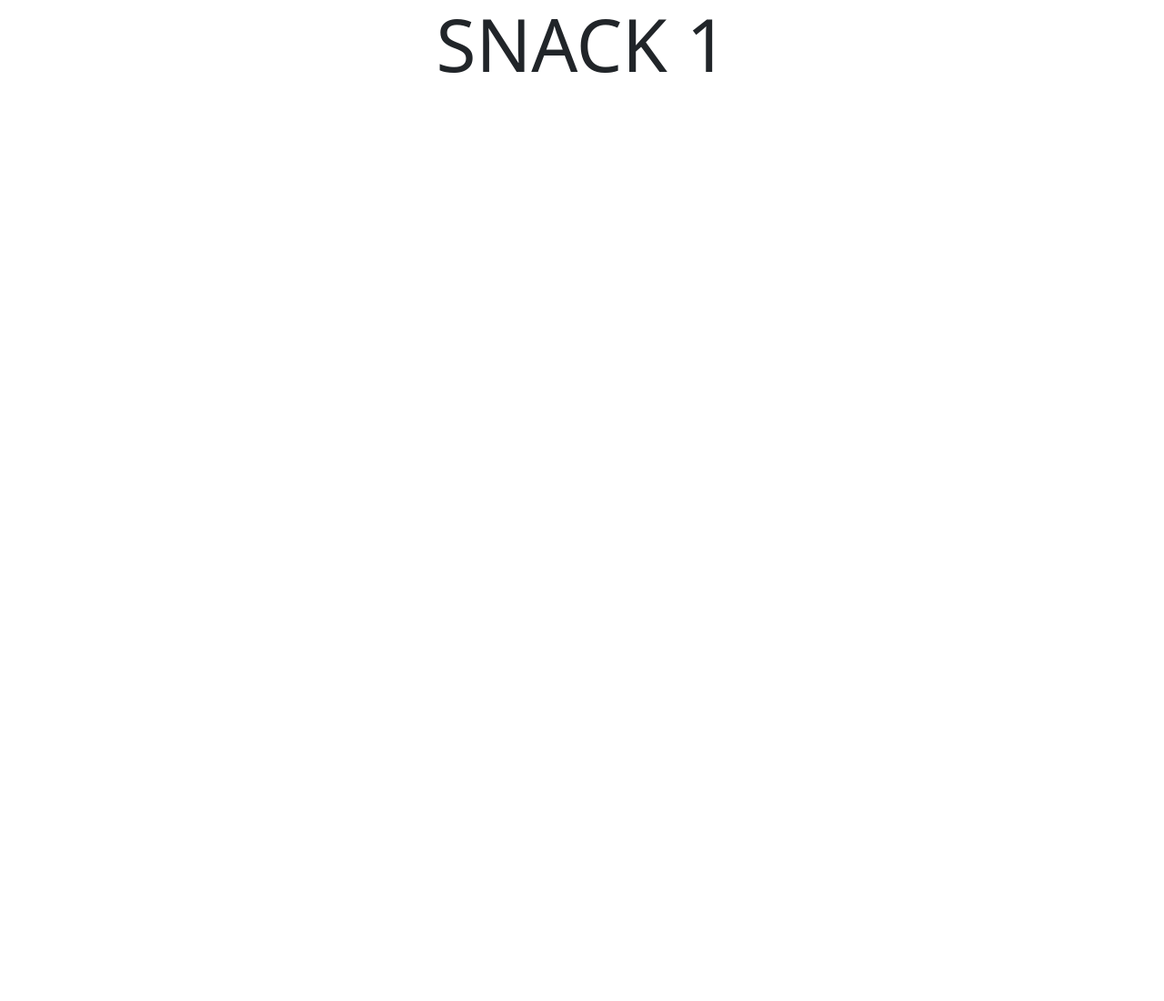
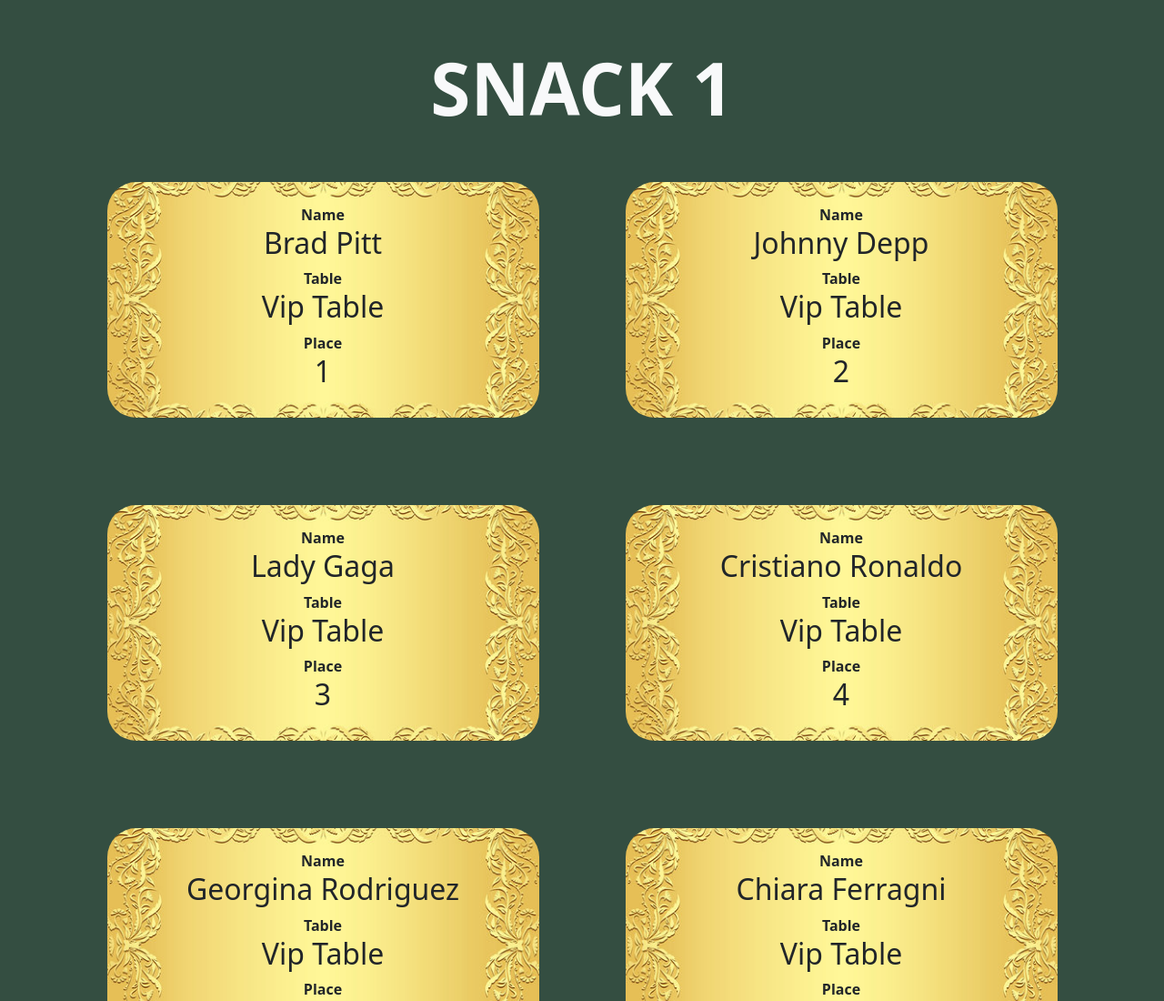
Before and after one commit to leonardomastrangelo/js-snack-es6, a plain HTML site: page index.html in a window 1280 px wide. Shown: the top 1100 px of the page at 91% size. Before the commit the page ends 800 px from the top, so only its background shows below. Drawn offline with nearby package versions, Linux system fonts and the light colour scheme.

Commit message:
styled snack 1

```diff
--- a/css/style.css
+++ b/css/style.css
@@ -0,0 +1,9 @@
+#snack-1 {
+    background-color: #344e41;
+}
+
+.col-lg-5 {
+    background-image: url(../img/ticket.jpg);
+    background-size: cover;
+    background-position: center;
+}
--- a/index.html
+++ b/index.html
@@ -12,12 +12,12 @@
 </head>
 <body>
 
-    <div class="container text-center">
+    <div id="snack-1" class="py-5">
+        <div class="container text-center">
+            <h1 class="text-uppercase display-1 text-light fw-bold">snack 1</h1>
+            <div class="row justify-content-around">
 
-        <h1 class="text-uppercase display-1">snack 1</h1>
-
-        <div class="row">
-
+            </div>
         </div>
     </div>
 
--- a/js/scripts.js
+++ b/js/scripts.js
@@ -2,23 +2,41 @@
  * * SNACK 1 *
 */
 // list of vip guests
-vipList = [ 'Brad Pitt', 'Johnny Depp', 'Lady Gaga', 'Cristiano Ronaldo', 'Georgina Rodriguez', 'Chiara Ferragni', 'Fedez', 'George Clooney', 'Amal Clooney', 'Maneskin'];
+vipList = ['Brad Pitt', 'Johnny Depp', 'Lady Gaga', 'Cristiano Ronaldo', 'Georgina Rodriguez', 'Chiara Ferragni', 'Fedez', 'George Clooney', 'Amal Clooney', 'Maneskin'];
 let place = 0
 let table = "Vip Table"
 let nameVip = ""
+// take row from html
+const row = document.querySelector(".row")
 
-// making every guest an object
-const vipz = []
-vipList.forEach((vip,index)=>
-{
+// making every guest an object and print them in html
+const vipz = vipList.map((vip, index) => {
     let person = {}
     person.nameVip = vip
     person.placeNum = index + 1
     person.table = table
-    vipz.push(person)
+    printTicket(person.nameVip,person.placeNum,person.table)
+    return person
 }
 )
+// print in console the new array of objects
 console.log(vipz);
+
+// fn to print in html every vip
+function printTicket(name,placeNum,tableType) {
+    let template =
+        `
+    <div class="col-12 col-lg-5 my-5 py-4 rounded-5">
+        <strong>Name</strong>
+        <h2>${name}</h2>
+        <strong>Table</strong>
+        <h2>${tableType}</h2>
+        <strong>Place</strong>
+        <h2>${placeNum}</h2>
+    </div>
+    `
+    row.innerHTML += template
+}
 
 
 /**
@@ -28,47 +46,47 @@ console.log(vipz);
 const students =
     [
         {
-        studentID : 213,
-        studentName : "Marco della Rovere",
-        grades : 78
+            studentID: 213,
+            studentName: "Marco della Rovere",
+            grades: 78
         },
         {
-        studentID : 110,
-        studentName : "Paola Cortellessa ",
-        grades : 96
+            studentID: 110,
+            studentName: "Paola Cortellessa ",
+            grades: 96
         },
         {
-        studentID : 250,
-        studentName : "Andrea Mantegna  ",
-        grades : 48
+            studentID: 250,
+            studentName: "Andrea Mantegna  ",
+            grades: 48
         },
         {
-        studentID : 145,
-        studentName : "Gaia Borromini",
-        grades : 74
+            studentID: 145,
+            studentName: "Gaia Borromini",
+            grades: 74
         },
         {
-        studentID : 196,
-        studentName : "Luigi Grimaldello",
-        grades : 68
+            studentID: 196,
+            studentName: "Luigi Grimaldello",
+            grades: 68
         },
         {
-        studentID : 102,
-        studentName : "Piero della Francesca",
-        grades : 50
+            studentID: 102,
+            studentName: "Piero della Francesca",
+            grades: 50
         },
         {
-        studentID : 120,
-        studentName : "Francesca da Polenta",
-        grades : 84
+            studentID: 120,
+            studentName: "Francesca da Polenta",
+            grades: 84
         }
     ]
 
 //todo << creation of a list with students's name in uppercase format >>
-const studentsName = students.map((student)=> student.studentName.toUpperCase());
+const studentsName = students.map((student) => student.studentName.toUpperCase());
 
 //todo << creation of a list with students whose grades are > 70
-const StudentsUp70 = students.filter((student)=> student.grades > 70);
+const StudentsUp70 = students.filter((student) => student.grades > 70);
 
 //todo << creation of a list with students whose grades are > 70
-const StudentsUp70ID120 = students.filter((student)=> student.grades > 70 && student.studentID > 120);
+const StudentsUp70ID120 = students.filter((student) => student.grades > 70 && student.studentID > 120);
```
Also changed, not shown: img/ticket.jpg (added). Lines whose indentation alone changed are shown as unchanged.
